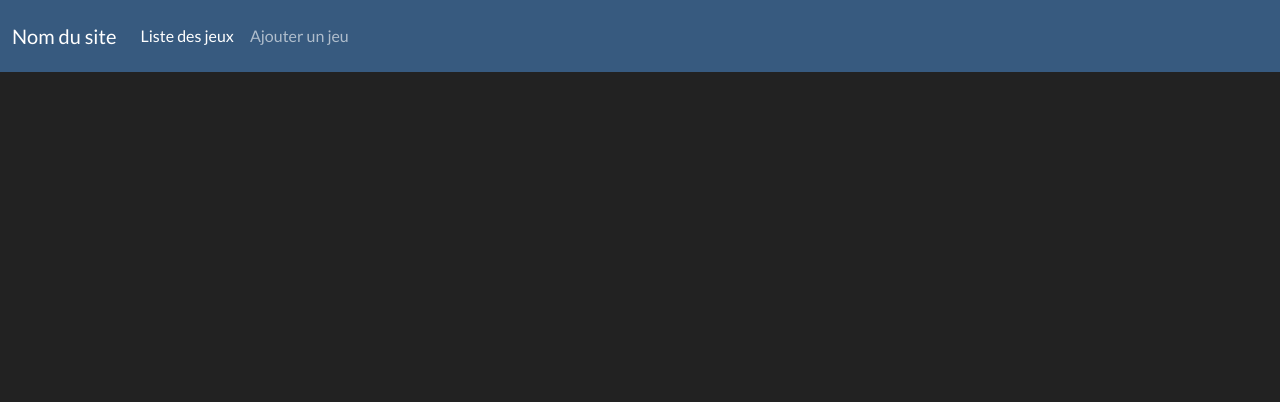
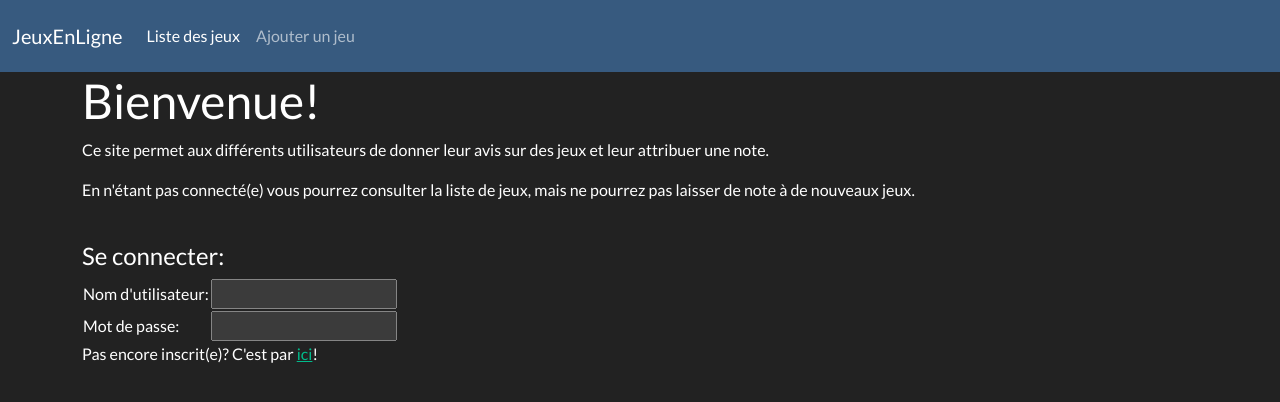
Before and after one commit to Rakbaal/projetCollab, a Symfony app: template templates/jeux_en_ligne/home.html.twig in a window 1280 px wide. Shown: the top 402 px of the page. Run offline with Twig, Linux system fonts and the light colour scheme; the template is opened without the code that fills it, so the values that code supplies are empty; some libraries are stand-ins or nearby versions.

Commit message:
Base pour homepage

```diff
--- a/src/Controller/JeuxEnLigneController.php
+++ b/src/Controller/JeuxEnLigneController.php
@@ -12,14 +12,15 @@ class JeuxEnLigneController extends AbstractController
     public function index(): Response
     {
         return $this->render('jeux_en_ligne/index.html.twig', [
-            'controller_name' => 'JeuxEnLigneController',
+            'controller_name' => 'JeuxEnLigneController'
         ]);
     }
 
     #[Route('/')]
     public function home() {
+        $logged = false;
         return $this->render('jeux_en_ligne/home.html.twig', [
-            'content' => "Bienvenue!"
+            'logged' =>  $logged
         ]);
     }
 
--- a/templates/base.html.twig
+++ b/templates/base.html.twig
@@ -14,7 +14,7 @@
     <body>
         <nav class="navbar navbar-expand-lg navbar-dark bg-primary">
             <div class="container-fluid">
-            <a class="navbar-brand" href="/">Nom du site</a>
+            <a class="navbar-brand" href="/">JeuxEnLigne</a>
             <button class="navbar-toggler" type="button" data-bs-toggle="collapse" data-bs-target="#navbarColor01" aria-controls="navbarColor01" aria-expanded="true" aria-label="Toggle navigation">
             <span class="navbar-toggler-icon"></span>
             </button>
--- a/templates/jeux_en_ligne/home.html.twig
+++ b/templates/jeux_en_ligne/home.html.twig
@@ -2,5 +2,26 @@
 
 
 {% block body %}
-    <h1>{{content}}</h1>
+    <h1>Bienvenue!</h1>
+    <p>Ce site permet aux différents utilisateurs de donner leur avis sur des jeux et leur attribuer une note.</p>
+    {% if (logged) %}
+        <p>Vous êtes connecté(e)! Vous pouvez désormais donner votre avis sur des jeux!</p>
+    {% else %}
+        <p>En n'étant pas connecté(e) vous pourrez consulter la liste de jeux, mais ne pourrez pas laisser de note à de nouveaux jeux.</p>
+        </br>
+        <h4>Se connecter:</h4>
+        <form>
+            <table>
+                <tr>
+                    <td>Nom d'utilisateur: </td>
+                    <td><input type="text" id="uName"></td>
+                </tr>
+                <tr>
+                    <td>Mot de passe:</td>
+                    <td><input type="password" id="uPass"></td>
+                </tr>
+            </table>
+        </form>
+        <p class="subtext">Pas encore inscrit(e)? C'est par <a href="/inscription">ici</a>! </p>
+    {% endif %}
 {% endblock %}
```
Also changed, not shown: 2 other files.
